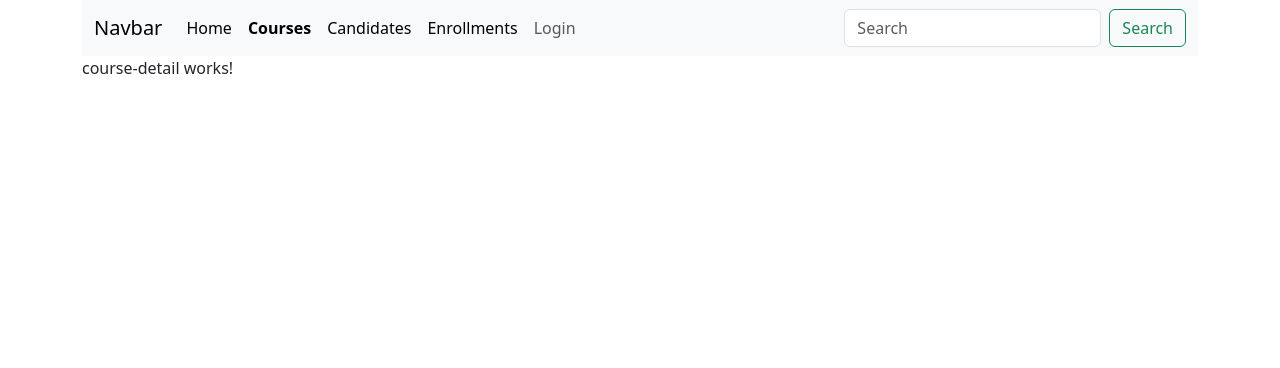
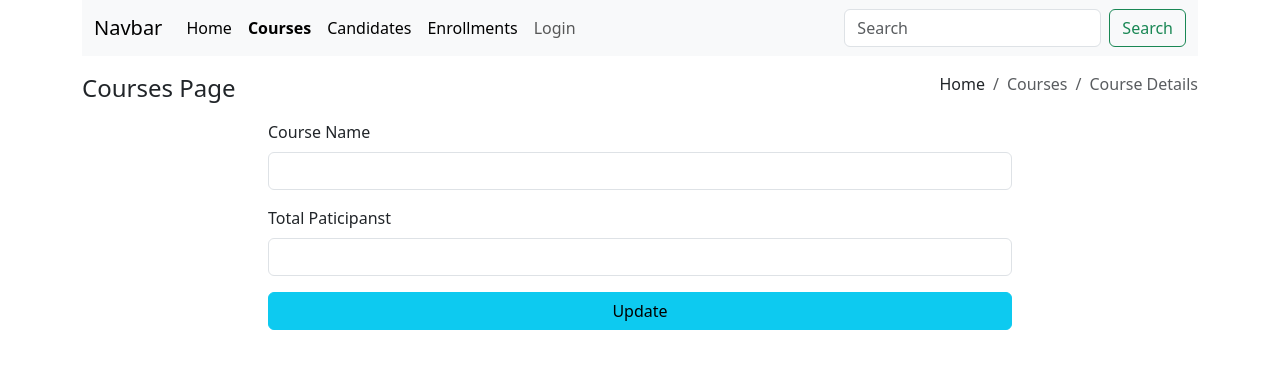
Before and after one commit to celilozturk/course-registration-app-ui, an Angular app: page /courses/course-detail/1 in a window 1280 px wide. Shown: the top 368 px of the page. Built offline with nearby package versions, Linux system fonts and the light colour scheme; no server answers.

Commit message:
CourseUpdate

```diff
--- a/src/app/components/pages/courses/course-detail/course-detail.component.html
+++ b/src/app/components/pages/courses/course-detail/course-detail.component.html
@@ -1,5 +1,37 @@
-<p>course-detail works!</p>
-<div>{{course?.id}} {{course?.name}} {{course?.totalParticipants}}</div>
-<form>
 
-</form>
+<div class="mt-3 d-flex justify-content-between align-items-center">
+    <h4>Courses Page</h4>
+    <nav aria-label="breadcrumb">
+        <ol class="breadcrumb">
+            <li class="breadcrumb-item"><a routerLink="/">Home</a></li>
+            <li class="breadcrumb-item active">Courses</li>
+            <li class="breadcrumb-item active">Course Details</li>
+        </ol>
+    </nav>
+</div>
+
+
+<div class="col-lg-8 offset-lg-2 col-md-6 offset-md-3 col-sm-12">
+    <form #updateform="ngForm" (ngSubmit)="update(updateform)">
+        <div class="mt-2">
+            <label class="form-label">Course Name</label>
+            <input type="text" name="name" #name="ngModel" class="form-control" [(ngModel)]="course.name" required
+                minlength="3">
+            <div class="alert alert-danger" *ngIf="name.invalid && (name.dirty || name.touched)">
+                <div *ngIf="name.errors?.['required']">Name is required.</div>
+                <div *ngIf="name.errors?.['minlength']">
+                    Name must be at least 3 characters long.
+                </div>
+            </div>
+        </div>
+        <div class="my-3">
+            <label class="form-label">Total Paticipanst</label>
+            <input type="number" name="totalParticipants" #totalParticipants="ngModel" class="form-control" [(ngModel)]="course.totalParticipants" required maxlength="3">
+            <div class="alert alert-danger" *ngIf="totalParticipants.invalid && (totalParticipants.dirty || totalParticipants.touched)">
+                    <div *ngIf="totalParticipants.errors?.['required']">Participant is required</div>
+            </div>
+        </div>
+        <button class="btn btn-info w-100">Update</button>
+
+    </form>
+</div>
--- a/src/app/components/pages/courses/course-detail/course-detail.component.ts
+++ b/src/app/components/pages/courses/course-detail/course-detail.component.ts
@@ -1,23 +1,33 @@
-import { Component } from '@angular/core';
+import { Component, NgModule } from '@angular/core';
 import { CourseService } from '../../../../services/course.service';
-import { ActivatedRoute } from '@angular/router';
+import { ActivatedRoute, Route, Router } from '@angular/router';
 import { CourseModel } from '../../../../models/course.model';
+import { CommonModule } from '@angular/common';
+import { FormsModule, NgForm } from '@angular/forms';
 
 @Component({
   selector: 'app-course-detail',
   standalone: true,
-  imports: [],
+  imports: [CommonModule, FormsModule],
   templateUrl: './course-detail.component.html',
   styleUrl: './course-detail.component.css'
 })
 export class CourseDetailComponent {
-  course?:CourseModel;
+  course:CourseModel=new CourseModel();
   courseId:number=0;
-  constructor(private courseService:CourseService, private activatedRoute:ActivatedRoute){
+  constructor(private courseService:CourseService, private activatedRoute:ActivatedRoute, private router:Router){
       this.courseId=Number(activatedRoute.snapshot.paramMap.get("id"));
-      console.log(activatedRoute.snapshot.paramMap.get("id"));
       courseService.get(this.courseId).subscribe((res:any)=>{
         this.course=res;
       })
   }
+  update(form:NgForm){
+    if(form.valid){
+      //console.log(this.course);
+      this.courseService.update(this.course).subscribe((res:any)=>{
+        console.log(res);
+        this.router.navigateByUrl("/courses");
+      })
+    }
+  }
 }
--- a/src/app/services/course.service.ts
+++ b/src/app/services/course.service.ts
@@ -16,4 +16,7 @@ export class CourseService {
   get(id:number){
     return  this.http.get(`${this.baseUrl}/Courses/GetById/${id}`);
   }
+  update(courseUpdateModel:CourseModel){
+    return this.http.put(`${this.baseUrl}/Courses/Update`,courseUpdateModel);
+  }
 }
```
